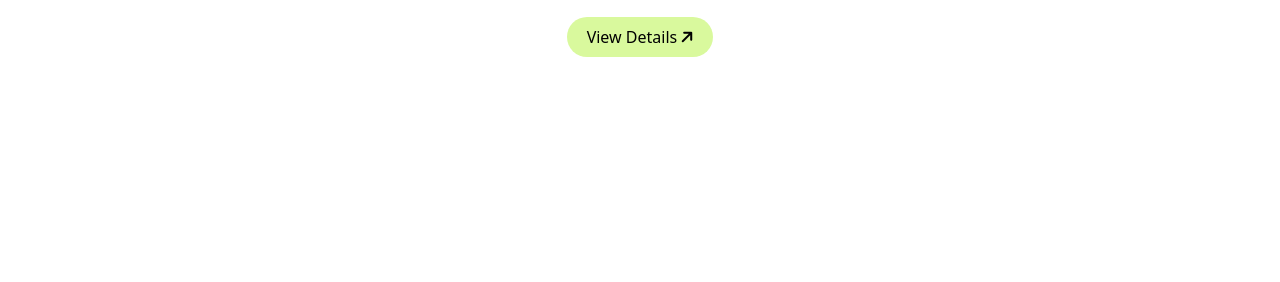
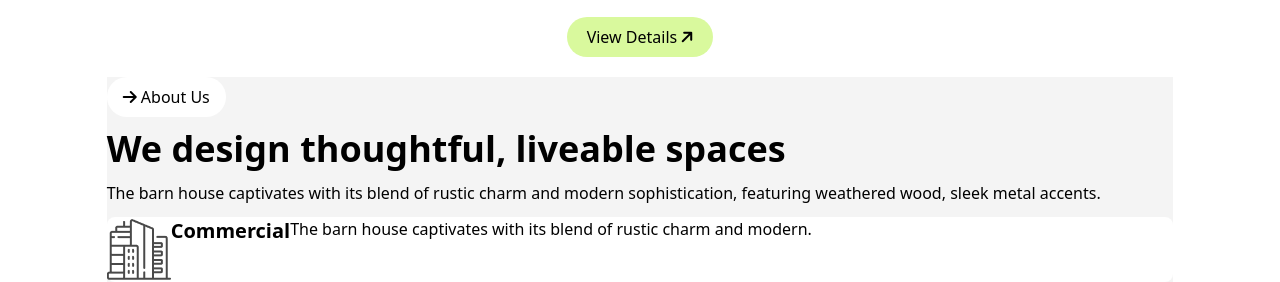
Before and after one commit to MDMonirujjaman805/Assignment-03, a plain HTML site: page index.html in a window 1280 px wide. Shown: the part 661-943 px from the top of the page. Before the commit the page ends 800 px from the top, so only its background shows below. Drawn offline with nearby package versions, Linux system fonts and the light colour scheme.

Commit message:
end of this day

```diff
--- a/index.html
+++ b/index.html
@@ -54,6 +54,28 @@
         </div>
       </div>
     </div>
+
+
+    <section class="bg-[#F4F4F4] space-y-3 mt-5">
+      <div>
+        <div>
+          <button class="py-2 px-4 bg-[#FFFFFF] rounded-full">
+            <i class="fa-solid fa-arrow-right"></i>
+            <span>About Us</span>
+          </button>
+          <h1 class="font-bold text-4xl my-3">We design thoughtful, liveable spaces</h1>
+          <p class="text-base font-medium mb-3">The barn house captivates with its blend of rustic charm and
+            modern sophistication, featuring weathered wood, sleek metal accents.</p>
+            <div class="flex bg-[#FFFFFF] rounded-lg">
+              <img src="./assets/commercial.png" alt="commercial">
+              <h4 class="text-xl font-bold">Commercial</h4>
+              <p>The barn house captivates with its blend of rustic charm and modern.</p>
+            </div>
+        </div>
+        <div></div>
+      </div>
+
+    </section>
   </main>
   <footer></footer>
 </body>
```
